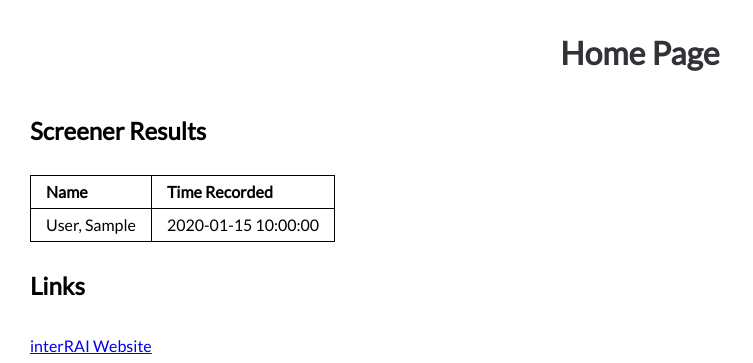
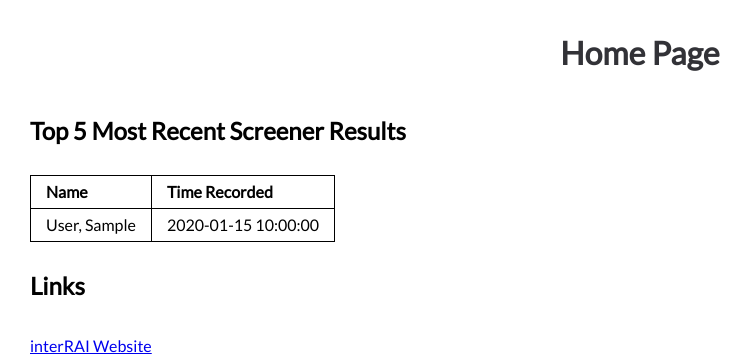
Before and after one commit to hshoukat97/Hamza-Shoukat, a Flask app: page /team4 in a window 1280 px wide. Shown: the part 57-420 px from the top of the page, without its empty margins (0-753 px from the left). Run offline with Flask 2, Linux system fonts and the light colour scheme; tables that the repository leaves empty hold one stand-in row (values such as "Sample post").

Commit message:
Home page now only returns the top 5 most recent screener instances

```diff
--- a/app.py
+++ b/app.py
@@ -31,7 +31,7 @@ def index():
     # Needs to be modified to only return the top five most recent additions
     if request.method == "GET":
         cursor = g.db_conn.cursor()
-        cursor.execute('SELECT id, first_name, last_name, time_recorded FROM screener_instance')
+        cursor.execute('SELECT id, first_name, last_name, time_recorded FROM screener_instance ORDER BY time_recorded DESC LIMIT 5')
         screener_instance = [dict(id=row[0], first_name=row[1], last_name=
             row[2], time_recorded=row[3]) for row in cursor.fetchall()]
         cursor.close()
--- a/templates/index.html
+++ b/templates/index.html
@@ -4,7 +4,7 @@
 <div>
   <h1 class=top-header>Home Page</h1>
   <div class="main-content">
-    <h2>Screener Results</h2>
+    <h2>Top 5 Most Recent Screener Results</h2>
     <table>
       <tr>
         <th>Name</th>
```
